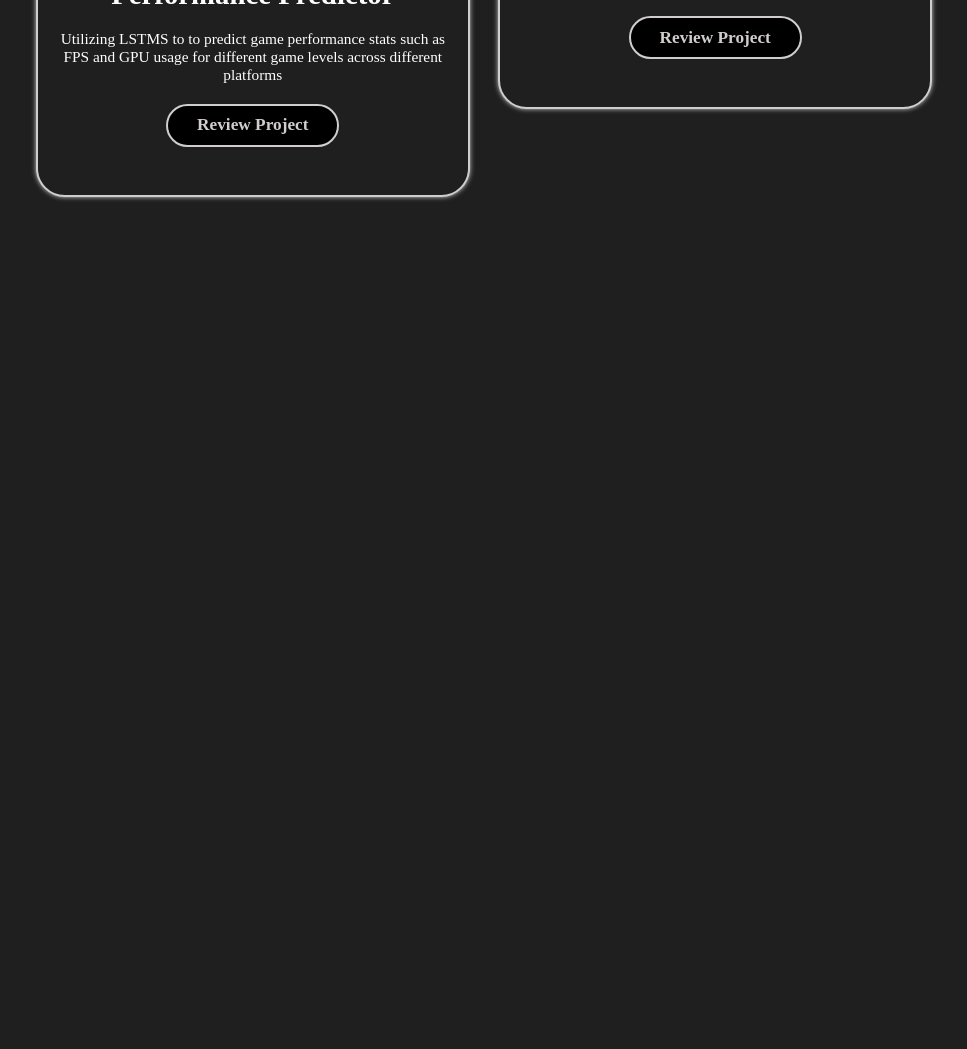
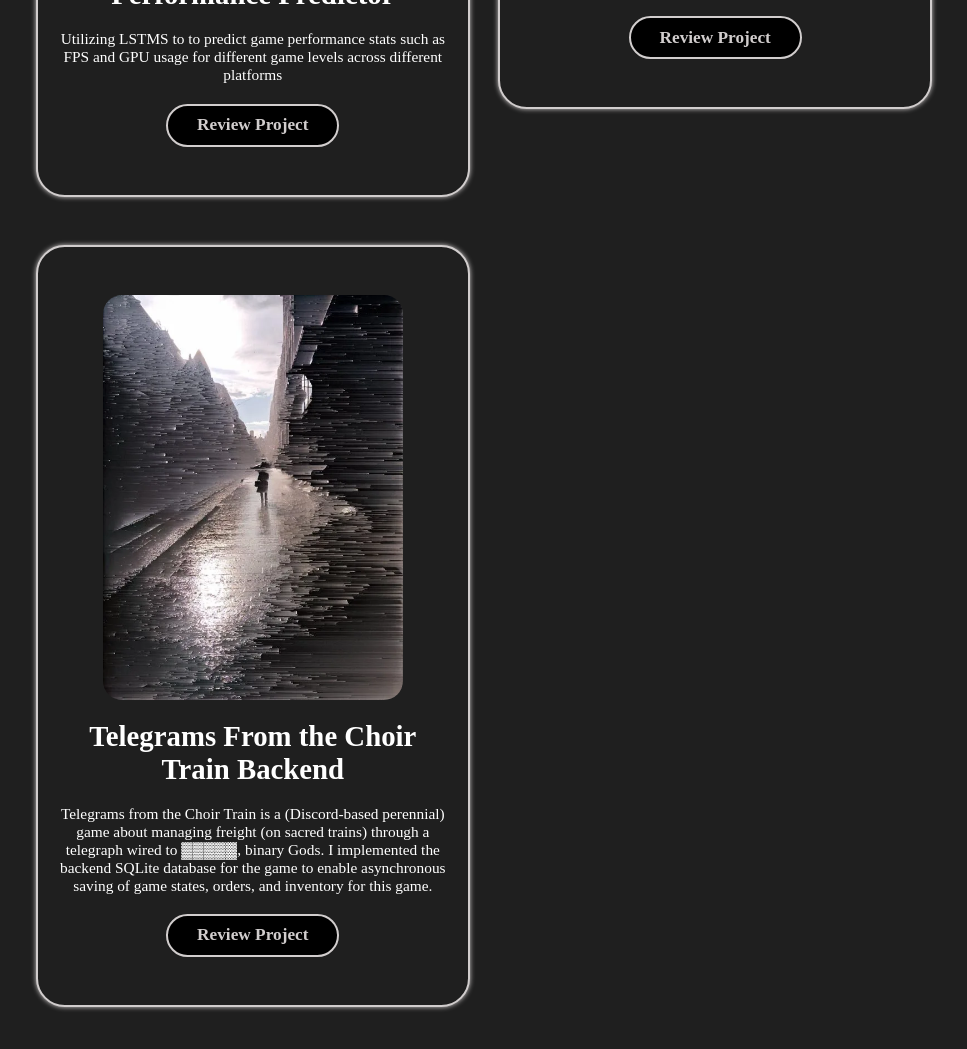
Before and after one commit to sonaj000/sonaj000.github.io, a plain HTML site: page index.html in a window 1280 px wide. Shown: the part 2877-3926 px from the top of the page, without its empty margins (156-1123 px from the left). Before the commit the page ends 3170 px from the top, so only its background shows below. Drawn offline with nearby package versions, Linux system fonts and the light colour scheme; a script that the page names is missing.

Commit message:
choirtrain added

```diff
--- a/index.html
+++ b/index.html
@@ -100,6 +100,16 @@
           <a href="https://github.com/sonaj000/SonajTest_DiscordBot"class="btn">Review Project</a>
         </div>
 
+        <div class="project-card">
+          <img src="ChoirTrain.png" alt="">
+
+          <h3>Telegrams From the Choir Train Backend</h3>
+          <p>Telegrams from the Choir Train is a (Discord-based perennial) game about managing freight (on sacred trains) through a telegraph wired to ▓▓▓▓▓, binary Gods. I implemented the backend SQLite database for the game to enable asynchronous saving of game states, orders, and inventory for this game. </p>
+          <a href="https://github.com/Bjeck/ChoirTrain"class="btn">Review Project</a>
+        </div>
+
+
+
 
       </div>
     </section>
```
Also changed, not shown: ChoirTrain.png (added).
